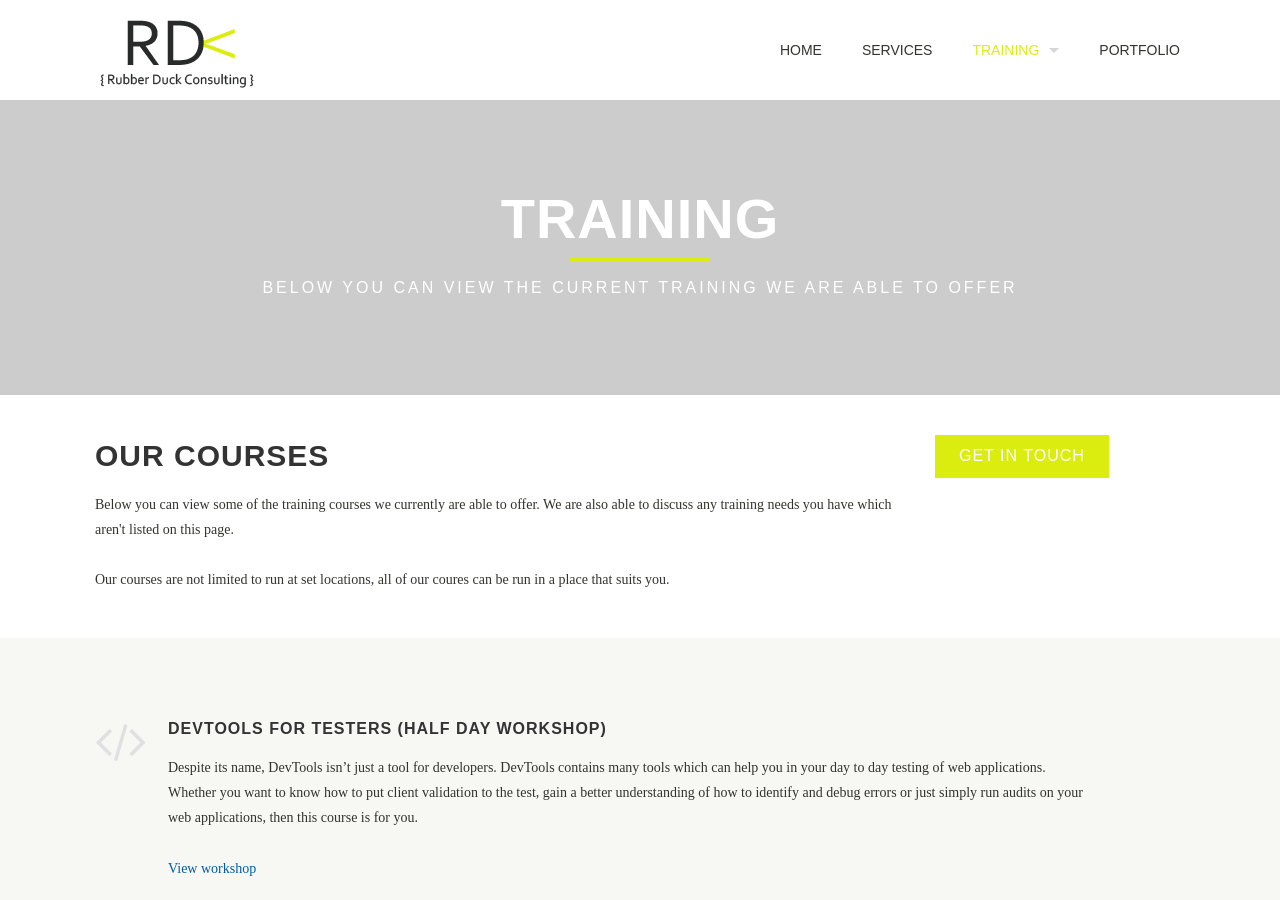
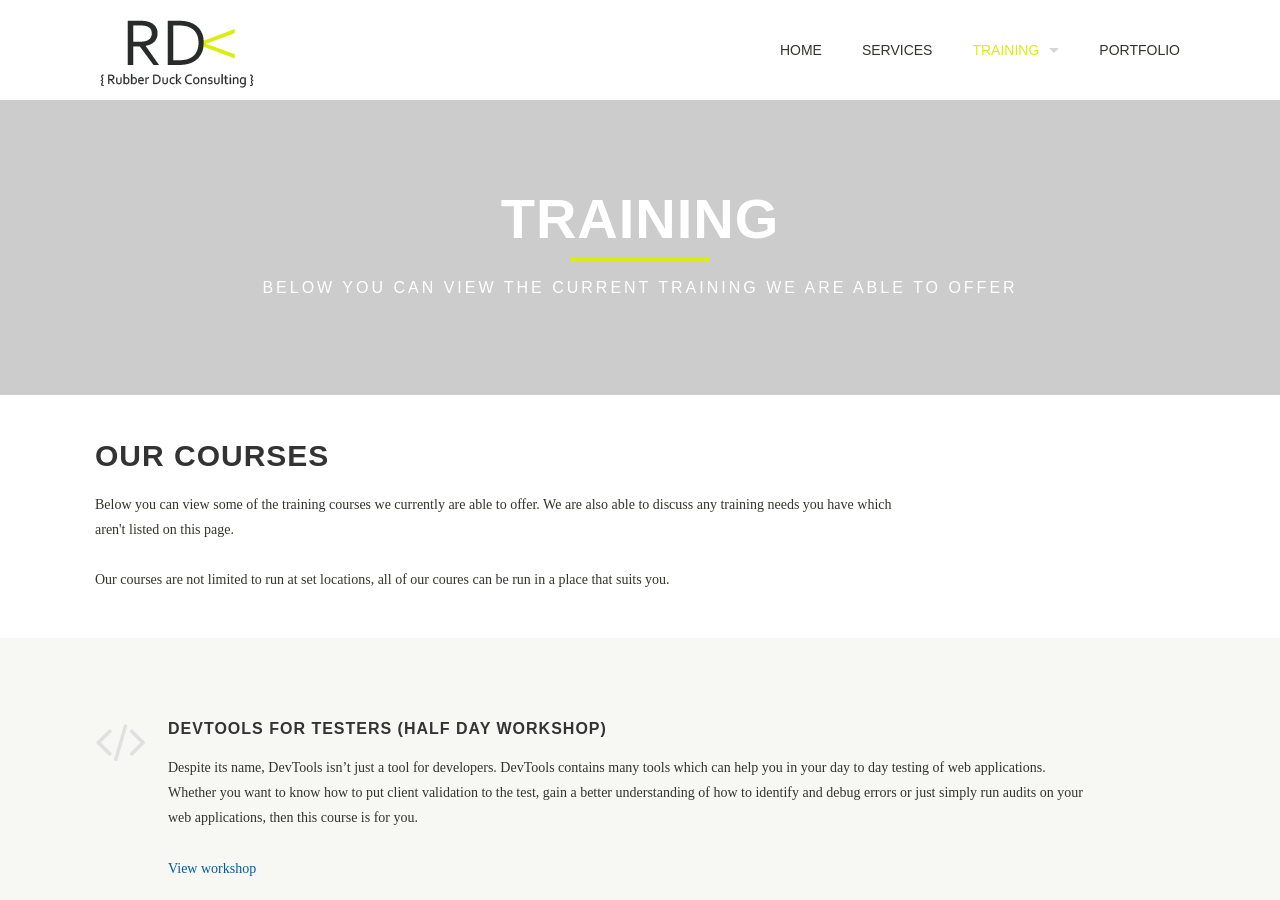
Before and after one commit to rubberduckconsulting/rubberduckconsulting.github.io, a Jekyll site: the page built from training.html, in a window 1280 px wide and 900 px high. Built offline with Jekyll 4.4.1, drawn with Linux system fonts in a browser that asks for light colours.

Commit message:
Removing duplicate button

```diff
--- a/training.html
+++ b/training.html
@@ -41,9 +41,6 @@ services_left:
          <p>Below you can view some of the training courses we currently are able to offer. We are also able to discuss any training needs you have which aren't listed on this page.</p>
          <p>Our courses are not limited to run at set locations, all of our coures can be run in a place that suits you.</p>
         </div>
-        <div class='medium-3 large-3 columns'>
-          <a class='button' href='mailto:viv@rubberduckconsulting.co.uk'>Get in touch</a>
-        </div>
       </div>
     </div>
     <div class='spacing'></div>
```
